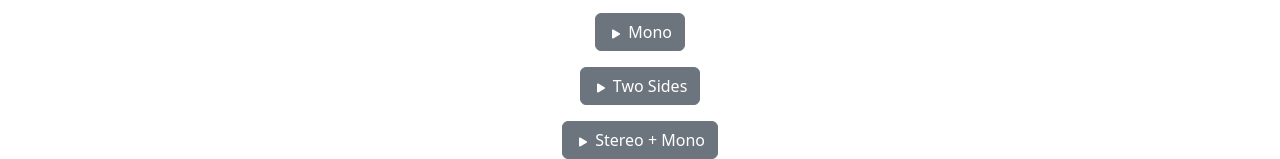
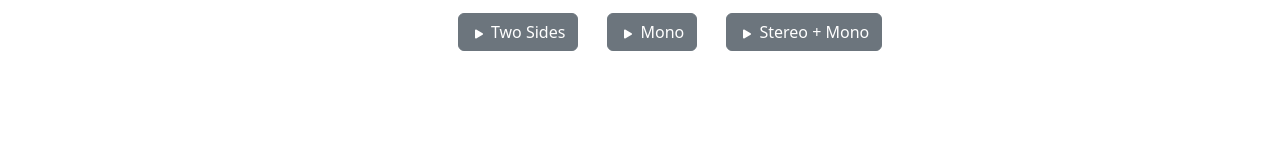
Before and after one commit to pevidal/testheadphone.github.io, a plain HTML site: page index.html in a window 1280 px wide. Shown: the part 683-842 px from the top of the page. After the commit the page ends 800 px from the top, so only its background shows below. Drawn offline with nearby package versions, Linux system fonts and the light colour scheme; a web font is replaced by a local one.

Commit message:
alinhamento dos botões

```diff
--- a/index.html
+++ b/index.html
@@ -56,9 +56,17 @@
                 </div>
             </div>
 
-                <div class="row mt-3">
-                    <div class="col text-center ">
-                      <button type="button" class=" btn btn-secondary" onclick="playAudio('audioPlayerMono')">
+            <div class="row justify-content-center align-items-center mt-3 ms-5 text-center">
+              <div class="col-auto">
+                <button type="button" class="btn btn-secondary" onclick="playAudio('audioPlayerTwoSides')" style="margin-right: 5px;">
+                  <svg xmlns="http://www.w3.org/2000/svg" width="16" height="16" fill="currentColor" class="bi bi-play-fill" viewBox="0 0 16 16">
+                    <path d="m11.596 8.697-6.363 3.692c-.54.313-1.233-.066-1.233-.697V4.308c0-.63.692-1.01 1.233-.696l6.363 3.692a.802.802 0 0 1 0 1.393"></path>
+                  </svg>
+                  Two Sides
+                </button>
+              </div>
+              <div class="col-auto">
+                <button type="button" class="btn btn-secondary" onclick="playAudio('audioPlayerMono')" style="margin-right: 5px;">
                   <svg xmlns="http://www.w3.org/2000/svg" width="16" height="16" fill="currentColor" class="bi bi-play-fill" viewBox="0 0 16 16">
                     <path d="m11.596 8.697-6.363 3.692c-.54.313-1.233-.066-1.233-.697V4.308c0-.63.692-1.01 1.233-.696l6.363 3.692a.802.802 0 0 1 0 1.393"></path>
                   </svg>
@@ -66,20 +74,8 @@
                 </button>
               </div>
 
-                  </div>
-                  <div class="row mt-3" >
-                    <div class="col text-center ">
-                      <button type="button" class="  btn btn-secondary" onclick="playAudio('audioPlayerTwoSides')">
-                          <svg xmlns="http://www.w3.org/2000/svg" width="16" height="16" fill="currentColor" class="bi bi-play-fill" viewBox="0 0 16 16">
-                          <path d="m11.596 8.697-6.363 3.692c-.54.313-1.233-.066-1.233-.697V4.308c0-.63.692-1.01 1.233-.696l6.363 3.692a.802.802 0 0 1 0 1.393"></path>
-                          </svg>
-                          Two Sides
-                      </button>
-                    </div>
-                  </div>
-                <div class="row mt-3">
-                  <div class="col text-center">
-                    <button type="button" class="  btn btn-secondary" onclick="playAudio('audioPlayerStereoWithMono')">
+              <div class="col-auto">
+                <button type="button" class="btn btn-secondary" onclick="playAudio('audioPlayerStereoWithMono')">
                   <svg xmlns="http://www.w3.org/2000/svg" width="16" height="16" fill="currentColor" class="bi bi-play-fill" viewBox="0 0 16 16">
                     <path d="m11.596 8.697-6.363 3.692c-.54.313-1.233-.066-1.233-.697V4.308c0-.63.692-1.01 1.233-.696l6.363 3.692a.802.802 0 0 1 0 1.393"></path>
                   </svg>
@@ -88,8 +84,6 @@
               </div>
             </div>
 
-
-          </div>
     </main>
 </body>
 <audio id="audioPlayerLeft" src="Left.mp3"></audio>
```
Lines whose indentation alone changed are shown as unchanged.
